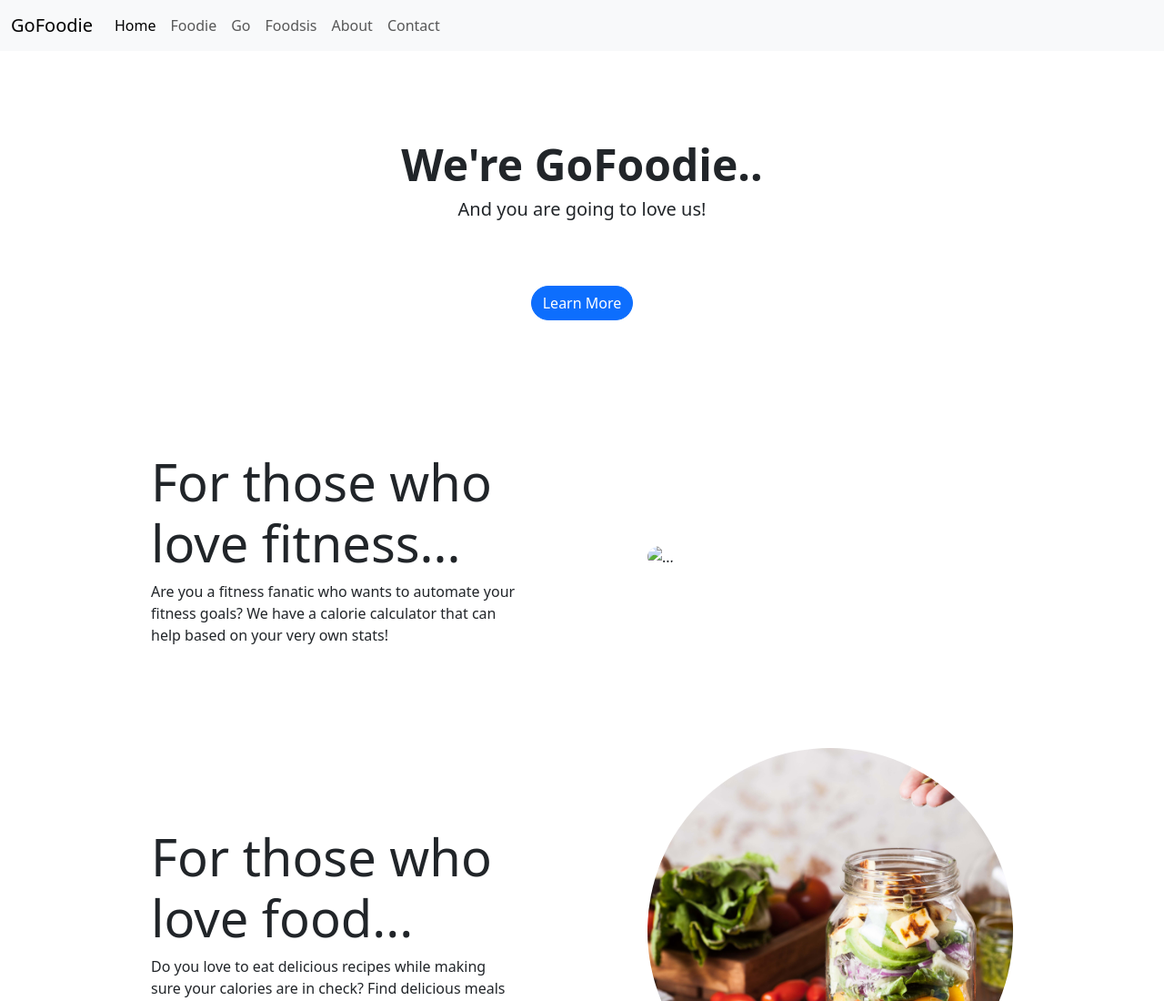
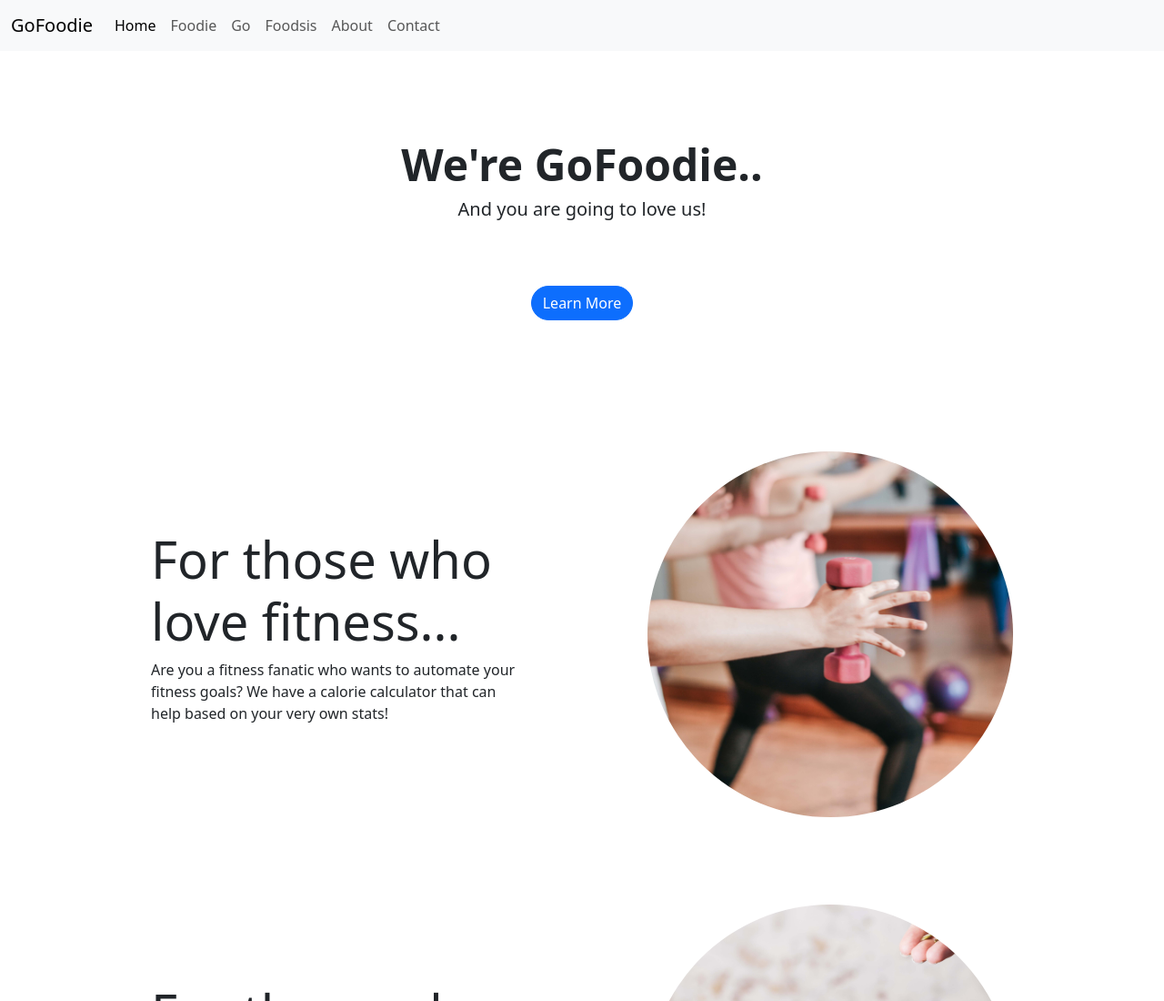
Before and after one commit to newbotic/GoFoodie, a plain HTML site: page index.html in a window 1280 px wide. Shown: the top 1100 px of the page at 91% size. Drawn offline with nearby package versions, Linux system fonts and the light colour scheme; the site is published under a folder, as on GitHub Pages, so addresses that start at the root find nothing; a script that the page names is missing.

Commit message:
linked image src correctly

```diff
--- a/index.html
+++ b/index.html
@@ -72,7 +72,7 @@
   <div class="container px-5">
       <div class="row gx-5 align-items-center">
           <div class="col-lg-6 order-lg-2">
-              <div class="p-5"><img class="img-fluid rounded-circle" src="/assets/images/Square-8.jpg" alt="..." /></div>
+              <div class="p-5"><img class="img-fluid rounded-circle" src="./assets/images/Square-8.jpg" alt="..." /></div>
           </div>
           <div class="col-lg-6 order-lg-1">
               <div class="p-5">
```
